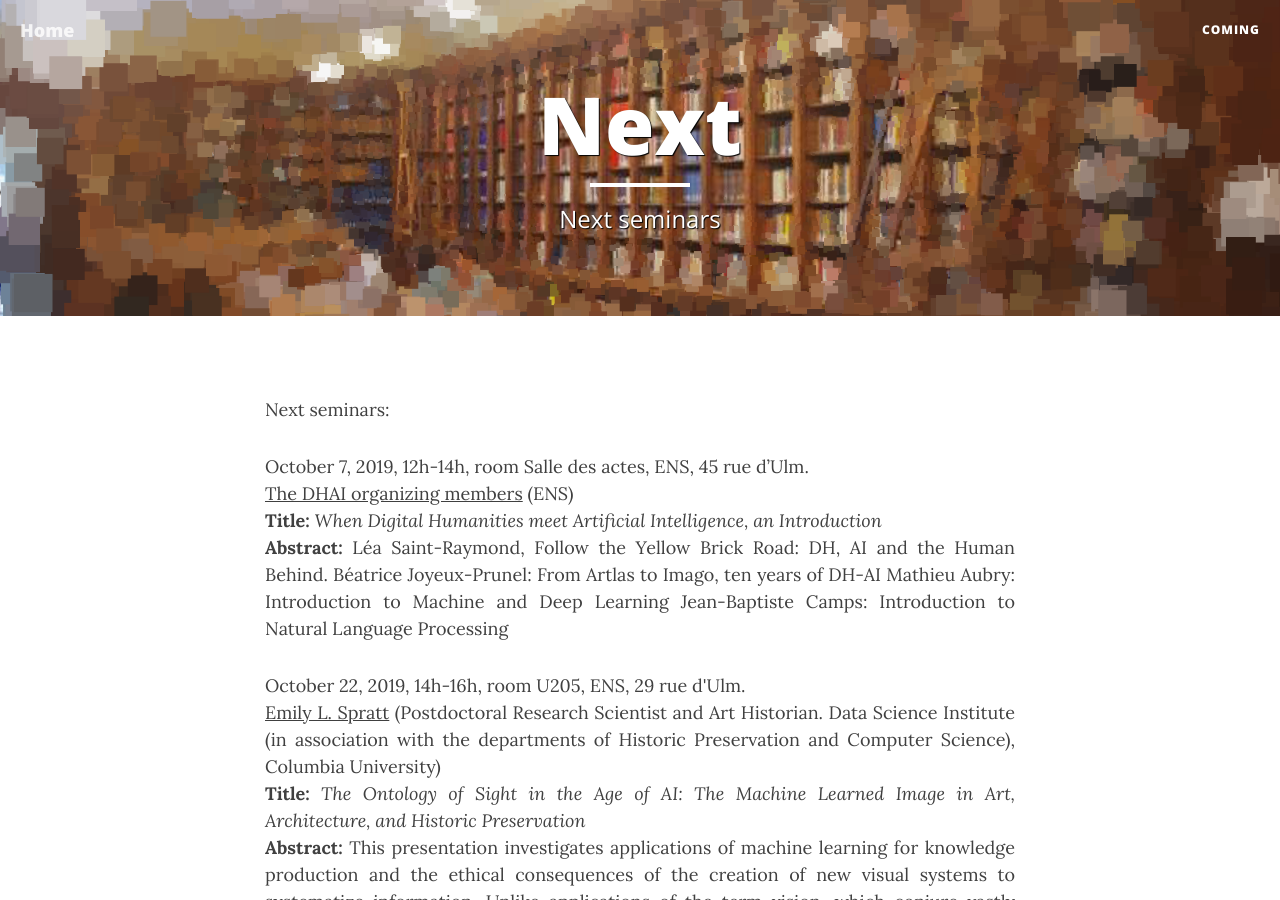
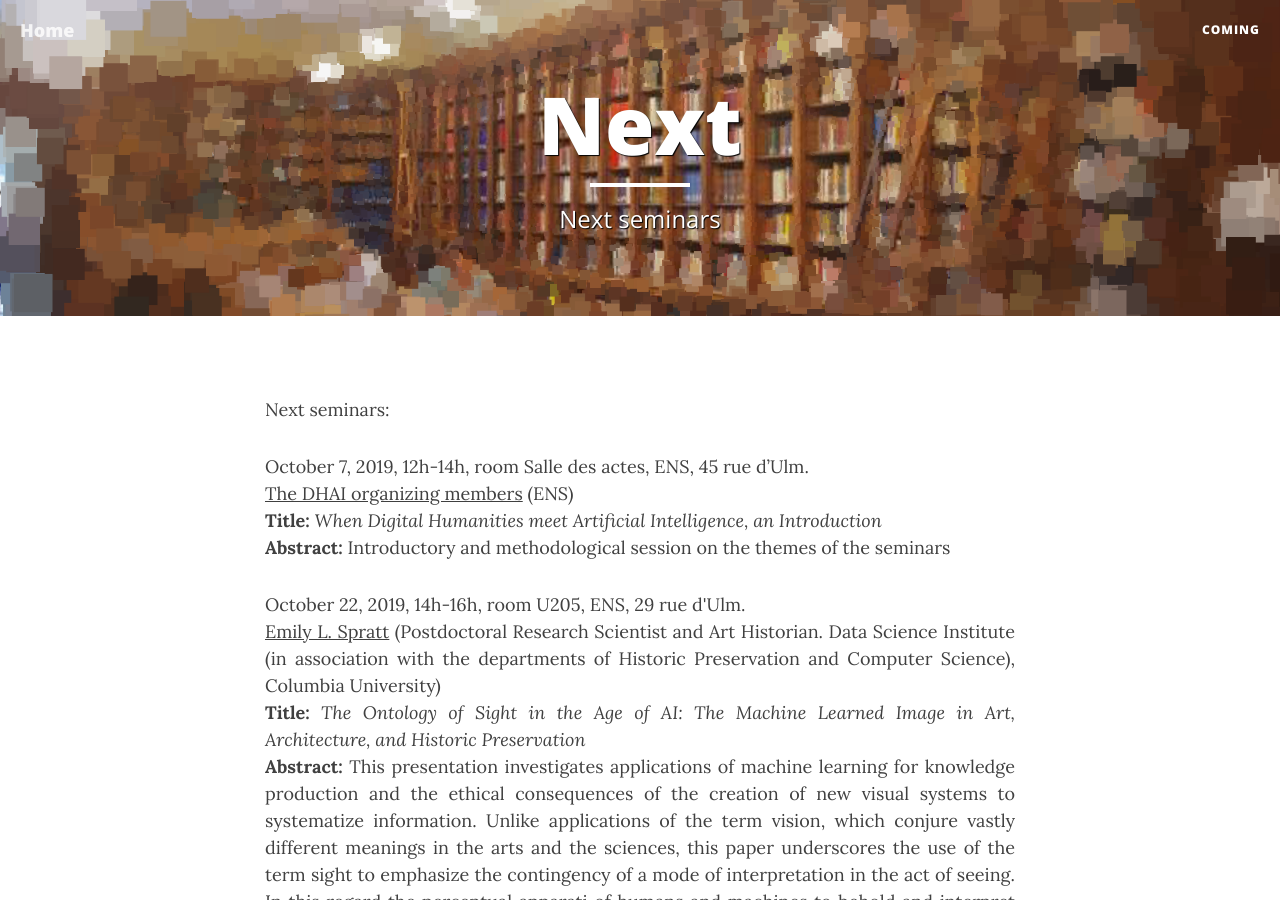
Before and after one commit to dhai-seminar/dhai-seminar.github.io, a Jekyll site: the page built from next.md, in a window 1280 px wide and 900 px high. Built offline with Jekyll 4.4.1, drawn with Linux system fonts in a browser that asks for light colours; nearby versions of some CDN libraries.

Commit message:
Update next.yml
séance d'introduction

```diff
--- a/_data/next.yml
+++ b/_data/next.yml
@@ -6,13 +6,7 @@
   affiliation: "ENS"
   url: "https://www.ens.fr"
   title: "When Digital Humanities meet Artificial Intelligence, an Introduction"
-  abstract: "Léa Saint-Raymond, Follow the Yellow Brick Road: DH, AI and the Human Behind.
-
-Béatrice Joyeux-Prunel: From Artlas to Imago, ten years of DH-AI
-
-Mathieu Aubry: Introduction to Machine and Deep Learning
-
-Jean-Baptiste Camps: Introduction to Natural Language Processing"
+  abstract: "Introductory and methodological session on the themes of the seminars"
 
 - speaker: "Emily L. Spratt"
   date: October 22, 2019
```
